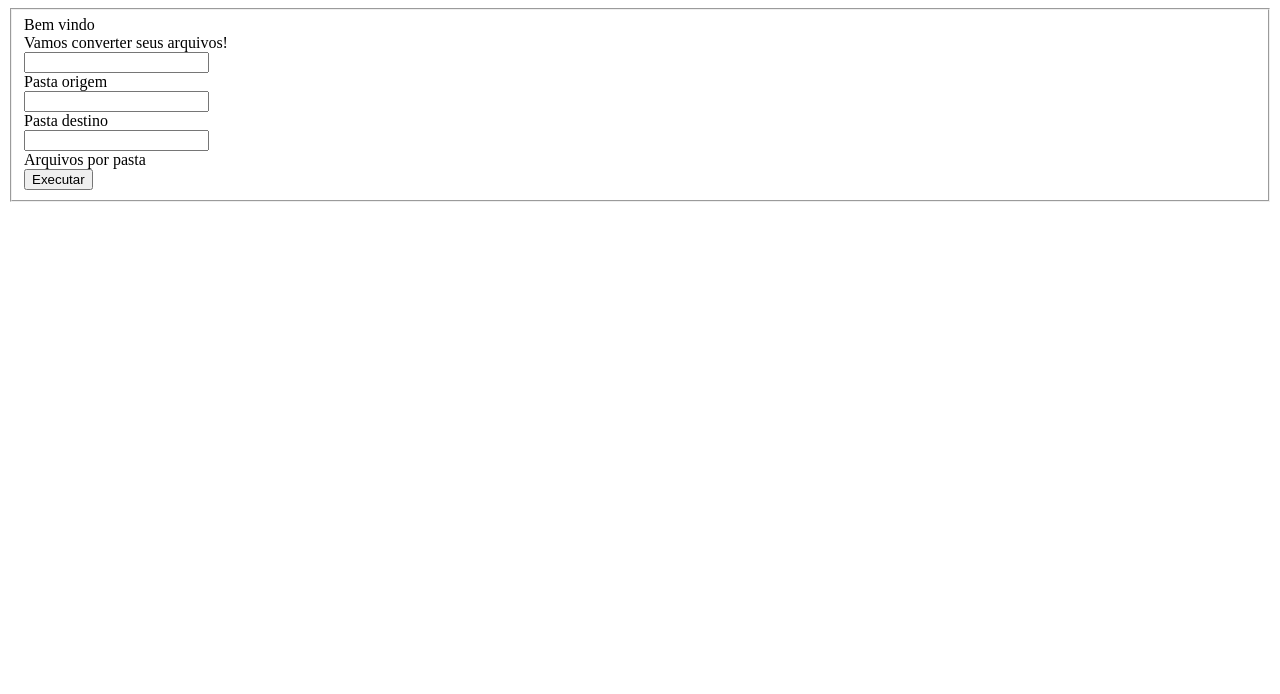
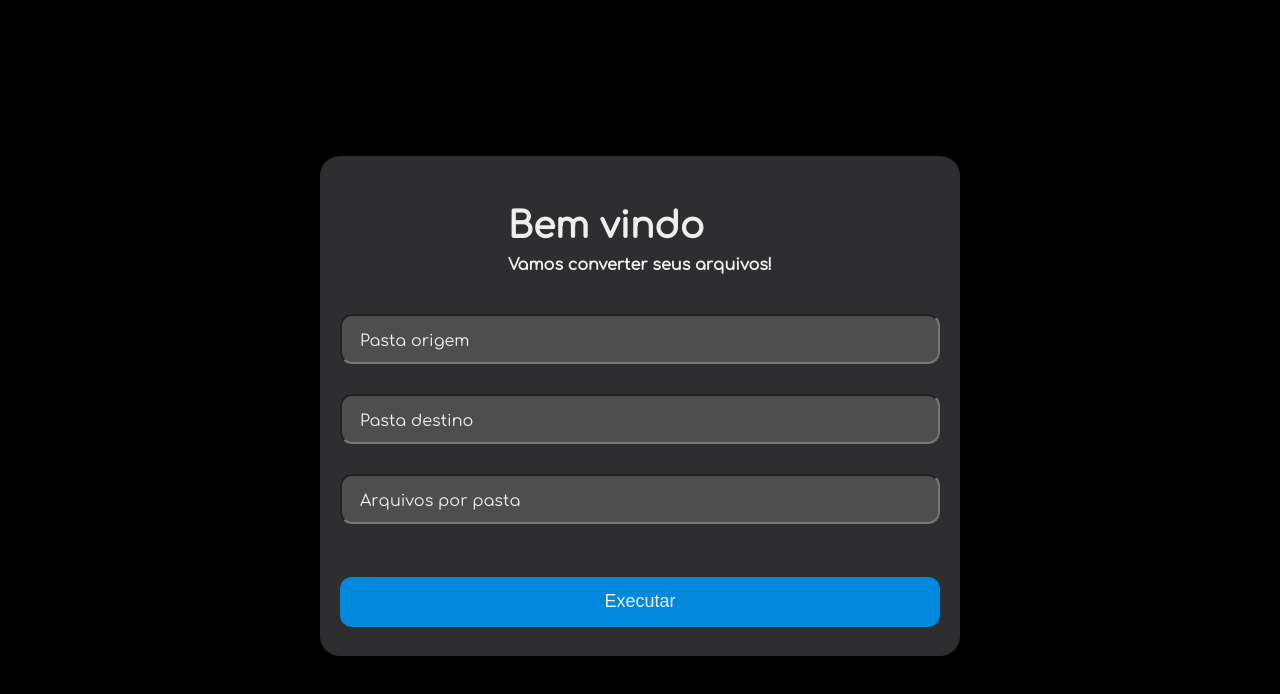
Before and after one commit to rpavanello97/automate-zip-files, a website: page public/index.html in a window 1280 px wide. Drawn offline with Linux system fonts and the light colour scheme.

Commit message:
Style changes

```diff
--- a/public/index.html
+++ b/public/index.html
@@ -7,7 +7,7 @@
     <meta name="viewport" content="width=device-width, initial-scale=1.0">
 
     <link href='https://fonts.googleapis.com/css?family=Comfortaa' rel='stylesheet'>
-    <link rel="stylesheet" type = "css" href="style.css">
+    <link rel="stylesheet" href="style.css">
 
     <script defer src="index.js"></script>
     <title>Conversor</title>
--- a/public/style.css
+++ b/public/style.css
@@ -149,3 +149,12 @@ body {
 fieldset {
   border: #2e2e30
 }
+
+/** Remove Google Chrome autofill background color change */
+input:-webkit-autofill,
+input:-webkit-autofill:hover,
+input:-webkit-autofill:focus,
+input:-webkit-autofill:active{
+  transition: background-color 5000s ease-in-out 0s;
+  -webkit-text-fill-color: #eee !important;
+}
--- a/server.js
+++ b/server.js
@@ -22,11 +22,11 @@ app.post('/index', function (req, res) {
     convert.readFiles(directoryPath, Number(chunkSize), resultPath)
         .then(msg => {
             console.log(msg);
-            res.send(msg);
+            res.end(msg);
         })
         .catch(err => {
             console.log(err);
-            res.send(err);
+            res.end(err);
         });
 });
 
```
Also changed, not shown: readme.md.
